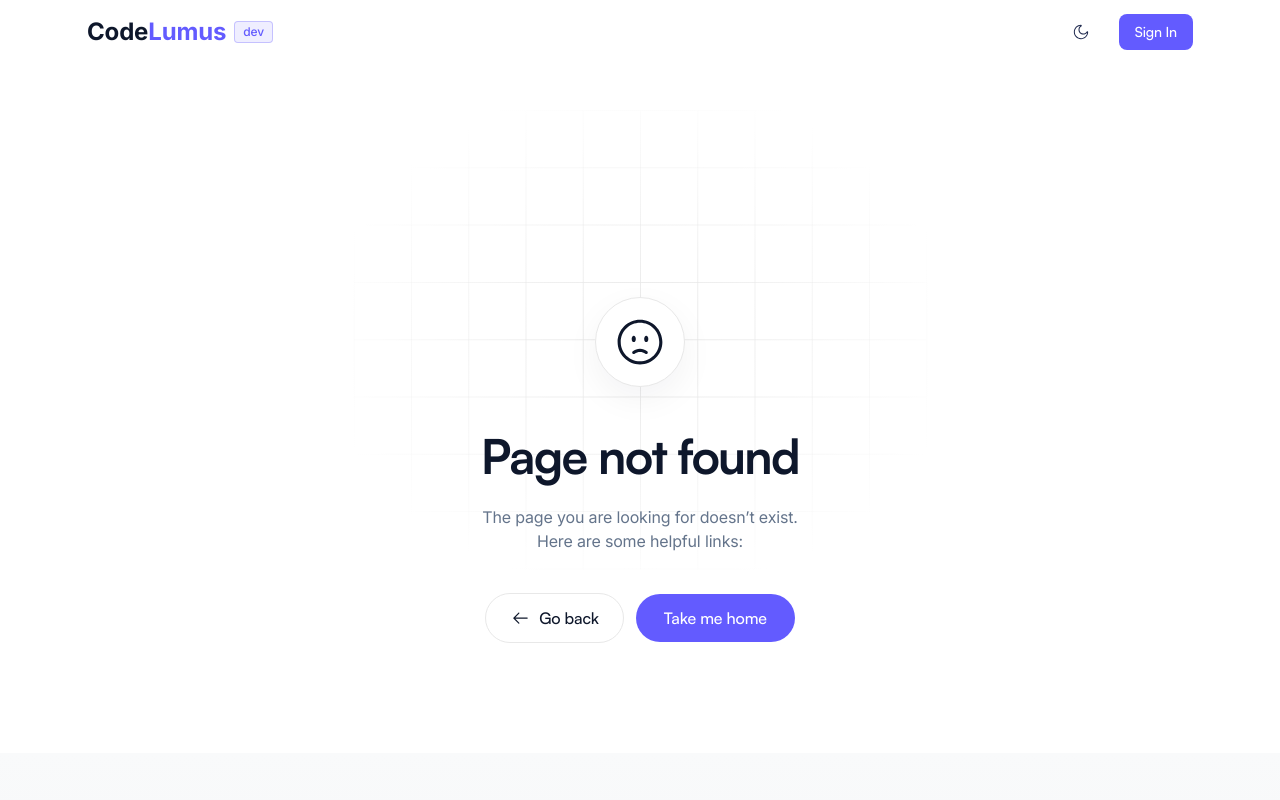
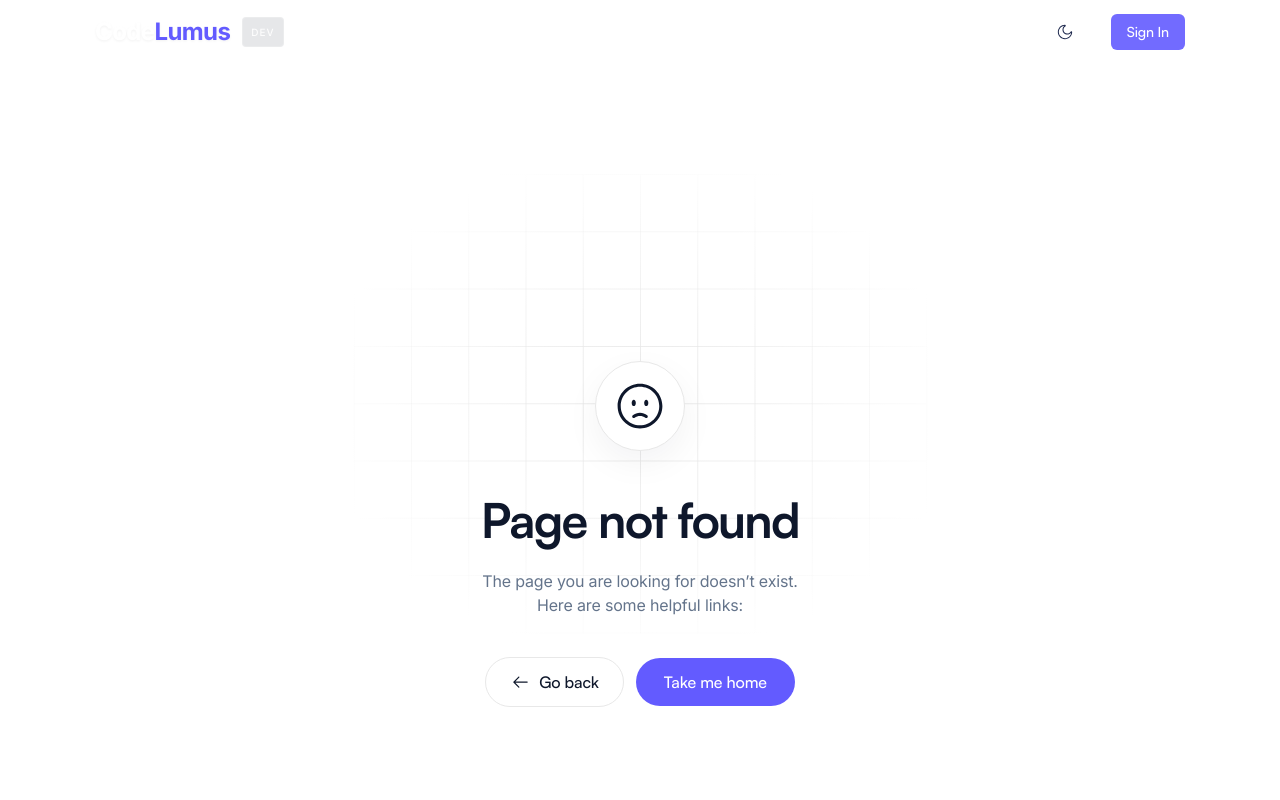
Before and after one commit to inivert/Lumux, a Next.js app: page /error in a window 1280 px wide. Shown: the top 800 px of the page. Built offline with nearby package versions, Linux system fonts and the light colour scheme; no server answers.

Commit message:
header fix

```diff
--- a/src/app/(site)/template.tsx
+++ b/src/app/(site)/template.tsx
@@ -1,19 +1,14 @@
 "use client";
 
 import { usePathname } from "next/navigation";
-import Header from "@/components/Header";
 
 export default function Template({
   children,
 }: {
   children: React.ReactNode;
 }) {
-  const pathname = usePathname();
-  const isDashboard = pathname?.startsWith('/admin') || pathname?.startsWith('/dashboard');
-
   return (
     <main className="flex-grow">
-      {isDashboard && <Header />}
       {children}
     </main>
   );
--- a/src/components/Common/Logo.tsx
+++ b/src/components/Common/Logo.tsx
@@ -1,15 +1,19 @@
+"use client";
 import Link from 'next/link';
 
 const Logo = () => {
   return (
-    <Link href="/" className="inline-flex items-center gap-2">
-      <span className="text-2xl font-bold">
-        <span className="text-black dark:text-white">Code</span>
-        <span className="text-primary">Lumus</span>
+    <Link href="/" className="inline-flex items-center gap-3">
+      <span className="text-2xl font-bold tracking-tight drop-shadow-sm">
+        <span className="text-white">Code</span>
+        <span className="text-primary hover:text-primary/90 transition-colors">Lumus</span>
       </span>
-      <span className="rounded border border-primary/30 bg-primary/10 px-2 py-0.5 text-xs font-medium text-primary">
-        dev
-      </span>
+      {/* Only show dev tag in development */}
+      {process.env.NODE_ENV === 'development' && (
+        <span className="rounded border border-white/20 bg-black/10 backdrop-blur-sm px-2 py-0.5 text-[10px] uppercase tracking-widest font-medium text-white/90">
+          dev
+        </span>
+      )}
     </Link>
   );
 };
--- a/src/components/Header/HeaderWrapper.tsx
+++ b/src/components/Header/HeaderWrapper.tsx
@@ -5,13 +5,18 @@ import { usePathname } from "next/navigation";
 const HeaderWrapper = () => {
 	const pathname = usePathname();
 
-	return (
-		<>
-			{!pathname.startsWith("/admin") && !pathname.startsWith("/user") && (
-				<Header />
-			)}
-		</>
-	);
+	// Show header everywhere except in dashboards and auth pages
+	const isDashboard = pathname.startsWith("/admin") || pathname.startsWith("/dashboard");
+	const isUserDashboard = pathname.startsWith("/user");
+	const isAuthPage = pathname.startsWith("/auth");
+
+	// Don't show header in dashboards and auth pages
+	if (isDashboard || isUserDashboard || isAuthPage) {
+		return null;
+	}
+
+	// Always show header on landing page and other public pages
+	return <Header />;
 };
 
 export default HeaderWrapper;
--- a/src/components/Header/index.tsx
+++ b/src/components/Header/index.tsx
@@ -1,8 +1,5 @@
 "use client";
-import logoLight from "@/../public/images/logo/logo-light.svg";
-import logo from "@/../public/images/logo/logo.svg";
 import { Menu } from "@/types/menu";
-import Image from "next/image";
 import Link from "next/link";
 import { useEffect, useState } from "react";
 import Dropdown from "./Dropdown";
@@ -19,12 +16,7 @@ const Header = () => {
 	const { data: session, status } = useSession();
 	const menuData = getMenuData(session?.user?.role);
 	const pathUrl = usePathname();
-	const isDashboard = pathUrl?.startsWith('/dashboard');
-
-	// Don't render header at all in dashboard
-	if (isDashboard) {
-		return null;
-	}
+	const isHomePage = pathUrl === "/";
 
 	const handleStickyMenu = () => {
 		if (window.scrollY > 0) {
@@ -67,24 +59,24 @@ const Header = () => {
 	}, []);
 
 	// Don't show loading state in dashboard
-	if (status === "loading" && isDashboard) {
+	if (status === "loading" && pathUrl?.startsWith('/dashboard')) {
 		return null;
 	}
 
 	return (
 		<>
 			<header
-				className={`fixed left-0 top-0 z-999 w-full h-16 transition-all duration-300 ease-in-out ${
+				className={`fixed left-0 top-0 z-50 w-full transition-all duration-500 ease-in-out ${
 					stickyMenu
-						? "bg-white shadow dark:bg-dark"
+						? "bg-[#1e293b]/80 backdrop-blur-md shadow-lg"
 						: "bg-transparent"
 				}`}
 			>
-				<div className='relative mx-auto max-w-[1170px] h-full flex items-center justify-between px-4 sm:px-8 xl:px-8 2xl:px-0'>
-					<div className='flex h-full items-center xl:w-auto xl:mr-16'>
+				<div className='relative mx-auto max-w-[1170px] h-16 flex items-center justify-between px-6 sm:px-8 lg:px-10 2xl:px-0'>
+					<div className='flex h-full items-center gap-12'>
 						<Logo />
 
-						<div className="flex items-center gap-1.5">
+						<div className="flex items-center gap-6">
 							<div className="xl:hidden">
 								<ThemeSwitcher />
 							</div>
@@ -95,7 +87,7 @@ const Header = () => {
 								) : (
 									<Link
 										href='/auth/signin'
-										className='rounded-lg bg-primary px-3 py-1.5 font-satoshi text-sm font-medium text-white hover:bg-primary-dark'
+										className='rounded-md bg-primary/90 hover:bg-primary px-4 py-2 font-satoshi text-sm font-medium text-white transition-colors'
 									>
 										Sign In
 									</Link>
@@ -105,7 +97,7 @@ const Header = () => {
 							<button
 								onClick={navbarToggleHandler}
 								aria-label='Toggle menu'
-								className='relative z-50 flex h-7 w-7 items-center justify-center rounded-lg border border-stroke bg-white dark:border-strokedark dark:bg-dark xl:hidden'
+								className='relative z-50 flex h-9 w-9 items-center justify-center rounded-md border border-white/10 bg-white/5 hover:bg-white/10 transition-colors xl:hidden'
 							>
 								<span className={`relative block h-5 w-5 cursor-pointer`}>
 									<span className={`du-block absolute right-0 h-full w-full transition-all duration-300 ${navbarOpen ? 'opacity-0' : 'opacity-100'}`}>
@@ -134,33 +126,24 @@ const Header = () => {
 						</div>
 					</div>
 
-					{/* Mobile Menu Backdrop */}
-					{navbarOpen && (
-						<div
-							className="fixed inset-0 bg-black/20 backdrop-blur-sm xl:hidden"
-							onClick={navbarToggleHandler}
-							aria-hidden="true"
-						/>
-					)}
-
 					{/* Mobile Menu */}
-					<div className={`fixed inset-y-0 right-0 z-50 w-[300px] bg-white dark:bg-dark p-6 transition-transform duration-300 ease-in-out xl:static xl:flex xl:h-full xl:flex-1 xl:items-center xl:bg-transparent xl:p-0 xl:dark:bg-transparent ${
+					<div className={`fixed inset-y-0 right-0 z-50 w-[320px] bg-[#1e293b] dark:bg-[#0f172a] p-6 shadow-xl transition-transform duration-300 ease-in-out xl:static xl:flex xl:h-full xl:flex-1 xl:items-center xl:bg-transparent xl:p-0 xl:shadow-none xl:dark:bg-transparent ${
 						navbarOpen ? 'translate-x-0' : 'translate-x-full xl:translate-x-0'
 					}`}>
 						<div className="mb-8 flex items-center justify-between xl:hidden">
-							<h3 className="text-xl font-bold text-black dark:text-white">Menu</h3>
+							<h3 className="text-lg font-medium text-white">Menu</h3>
 							<button
 								onClick={navbarToggleHandler}
 								aria-label="Close menu"
-								className="flex h-8 w-8 items-center justify-center rounded-lg border border-stroke bg-white hover:bg-gray-100 dark:border-strokedark dark:bg-dark dark:hover:bg-gray-800"
+								className="flex h-9 w-9 items-center justify-center rounded-md border border-white/10 bg-white/5 hover:bg-white/10 transition-colors"
 							>
-								<svg width="20" height="20" viewBox="0 0 20 20" fill="none" xmlns="http://www.w3.org/2000/svg">
-									<path d="M15 5L5 15M5 5L15 15" stroke="currentColor" strokeWidth="1.5" strokeLinecap="round" strokeLinejoin="round"/>
+								<svg width="18" height="18" viewBox="0 0 20 20" fill="none" xmlns="http://www.w3.org/2000/svg">
+									<path d="M15 5L5 15M5 5L15 15" stroke="white" strokeWidth="1.5" strokeLinecap="round" strokeLinejoin="round"/>
 								</svg>
 							</button>
 						</div>
-						<nav className="h-[calc(100vh-120px)] overflow-y-auto">
-							<ul className='flex flex-col gap-3 xl:flex-row xl:items-center xl:justify-center xl:gap-10'>
+						<nav className="h-[calc(100vh-100px)] overflow-y-auto">
+							<ul className='flex flex-col gap-2 xl:flex-row xl:items-center xl:justify-center xl:gap-8'>
 								{menuData?.map((item: Menu, key) =>
 									!item?.path && item?.submenu ? (
 										<Dropdown
@@ -174,7 +157,7 @@ const Header = () => {
 											key={key}
 											className={`${
 												item?.submenu ? "group relative" : "nav__menu"
-											} ${stickyMenu ? "xl:py-2" : "xl:py-2"}`}
+											}`}
 										>
 											<Link
 												onClick={() => setNavbarOpen(false)}
@@ -187,10 +170,10 @@ const Header = () => {
 												}
 												target={item?.newTab ? "_blank" : ""}
 												rel={item?.newTab ? "noopener noreferrer" : ""}
-												className={`flex rounded-lg px-3 py-1.5 font-satoshi text-sm font-medium ${
+												className={`flex rounded-md px-4 py-2 font-satoshi text-sm font-medium transition-colors ${
 													pathUrl === item?.path
-														? "bg-primary/5 text-primary dark:bg-white/5 dark:text-white"
-														: "text-gray-600 hover:bg-primary/5 hover:text-primary dark:text-gray-300 dark:hover:bg-white/5 dark:hover:text-white"
+														? "text-primary"
+														: "text-gray-100 hover:text-primary"
 												} ${item?.path?.startsWith("#") ? "menu-scroll" : ""}`}
 											>
 												{item?.title}
@@ -202,7 +185,7 @@ const Header = () => {
 						</nav>
 					</div>
 
-					<div className='hidden xl:flex h-full items-center gap-6'>
+					<div className='hidden xl:flex h-full items-center gap-8'>
 						<ThemeSwitcher />
 
 						{session?.user ? (
@@ -210,7 +193,7 @@ const Header = () => {
 						) : (
 							<Link
 								href='/auth/signin'
-								className='rounded-lg bg-primary px-4 py-2 font-satoshi text-sm font-medium text-white hover:bg-primary-dark'
+								className='rounded-md bg-primary/90 hover:bg-primary px-4 py-2 font-satoshi text-sm font-medium text-white transition-colors'
 							>
 								Sign In
 							</Link>
@@ -218,6 +201,8 @@ const Header = () => {
 					</div>
 				</div>
 			</header>
+			{/* Reduced spacing below header */}
+			<div className="h-16" />
 		</>
 	);
 };
```
Also changed, not shown: src/app/(site)/page.tsx (renamed from src/app/page.tsx).
